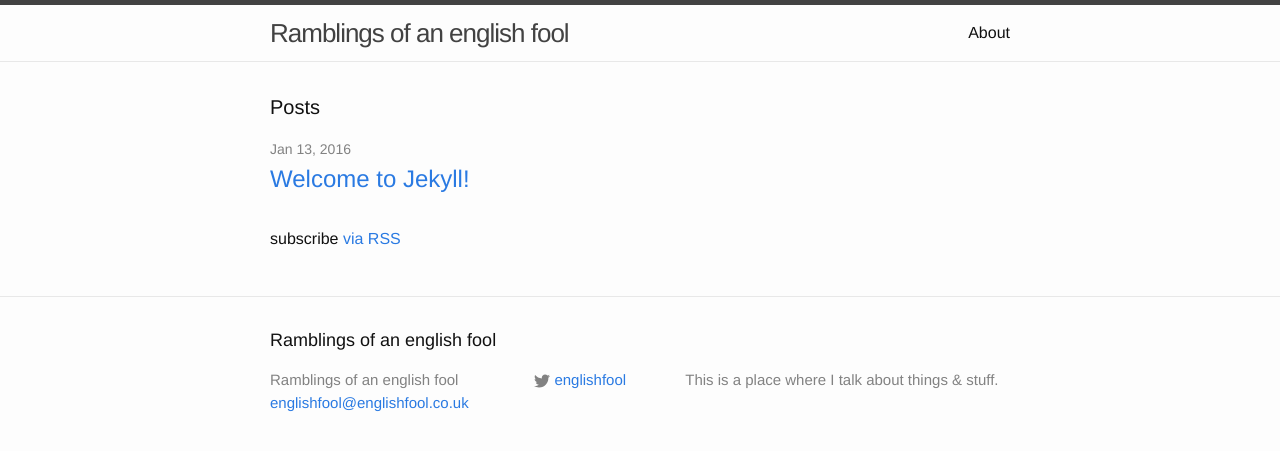
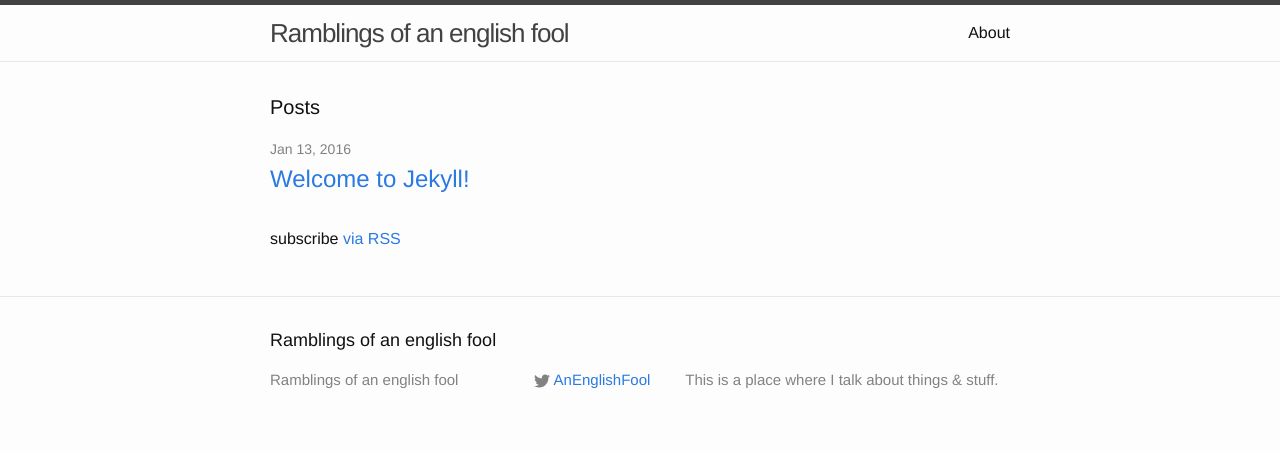
Before and after one commit to englishfool/englishfool.github.io, a Jekyll site: the page built from index.html, in a window 1280 px wide. Shown: the top 451 px of the page. Built offline with Jekyll 4.4.1, drawn with Linux system fonts in a browser that asks for light colours.

Commit message:
Fixed twitter details

```diff
--- a/_config.yml
+++ b/_config.yml
@@ -7,12 +7,11 @@
 
 # Site settings
 title: Ramblings of an english fool
-email: englishfool@englishfool.co.uk
 description: > # this means to ignore newlines until "baseurl:"
   This is a place where I talk about things & stuff.
 baseurl: "" # the subpath of your site, e.g. /blog
 url: "http://englishfool.co.uk" # the base hostname & protocol for your site
-twitter_username: englishfool
+twitter_username: AnEnglishFool
 permalink: "/:title"
 
 # Build settings
```
